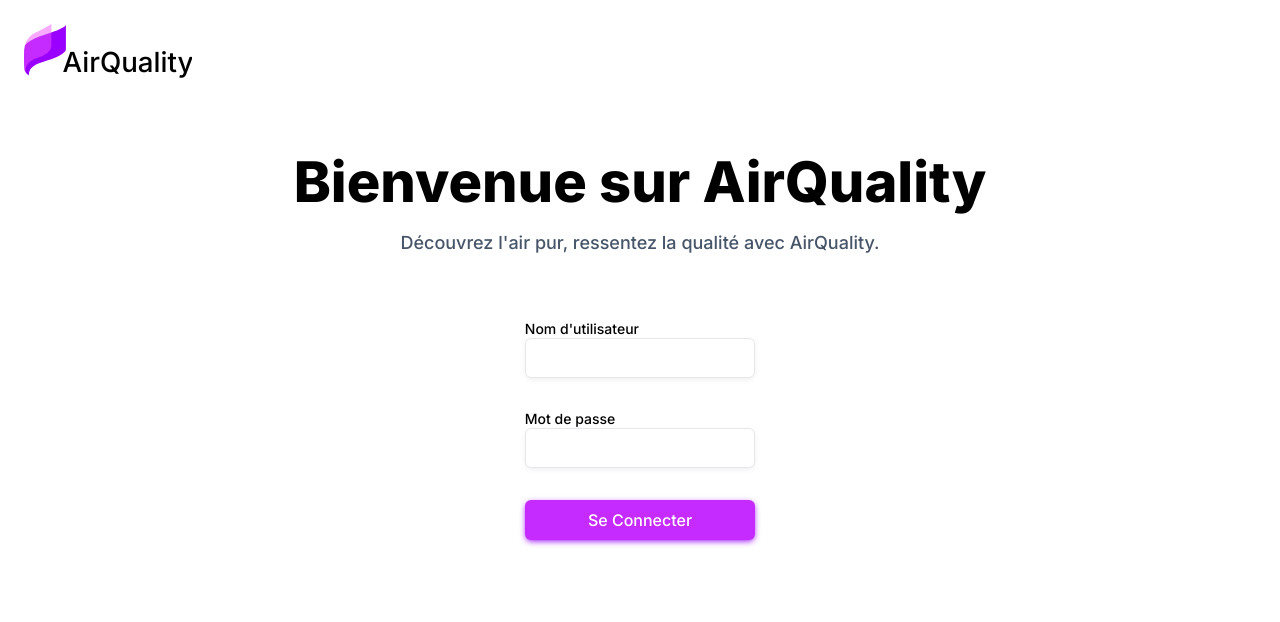
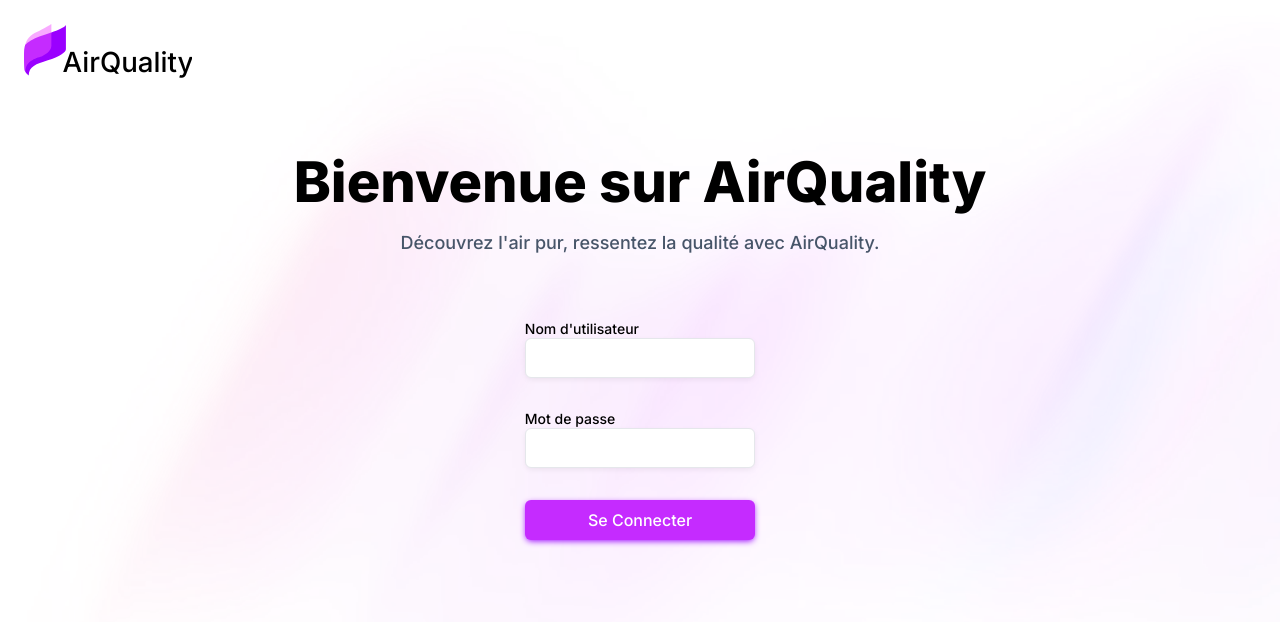
Before and after one commit to vxnxx/Projet-BTS-SNIR, a PHP site: page / in a window 1280 px wide. Shown: the top 622 px of the page. Run offline with PHP 8.4, Linux system fonts and the light colour scheme; some libraries are stand-ins or nearby versions.

Commit message:
updated login bg

```diff
--- a/styles.css
+++ b/styles.css
@@ -10,6 +10,24 @@
   padding: 0;
   box-sizing: border-box;
 }
+
+body {
+}
+
+body::after {
+  content: "";
+  background: url("img/boreal.png");
+  background-repeat: no-repeat;
+  background-size: 110%;
+  opacity: 0.35;
+  top: 0;
+  left: 0;
+  bottom: 0;
+  right: 0;
+  position: absolute;
+  z-index: -1;
+}
+
 
 .cls-1{fill:#9a00ff;}
 .cls-2{fill:#f257ff;opacity:0.5;}
@@ -103,4 +121,10 @@ input[type="submit"]:hover {
     width: 100%;
     margin: 5vh 0 0 0;
   }
+
+  .topLoginContainer {
+    margin: 0 0 5vh 0;
   }
+
+
+  }
```
Also changed, not shown: img/boreal.png (added).
